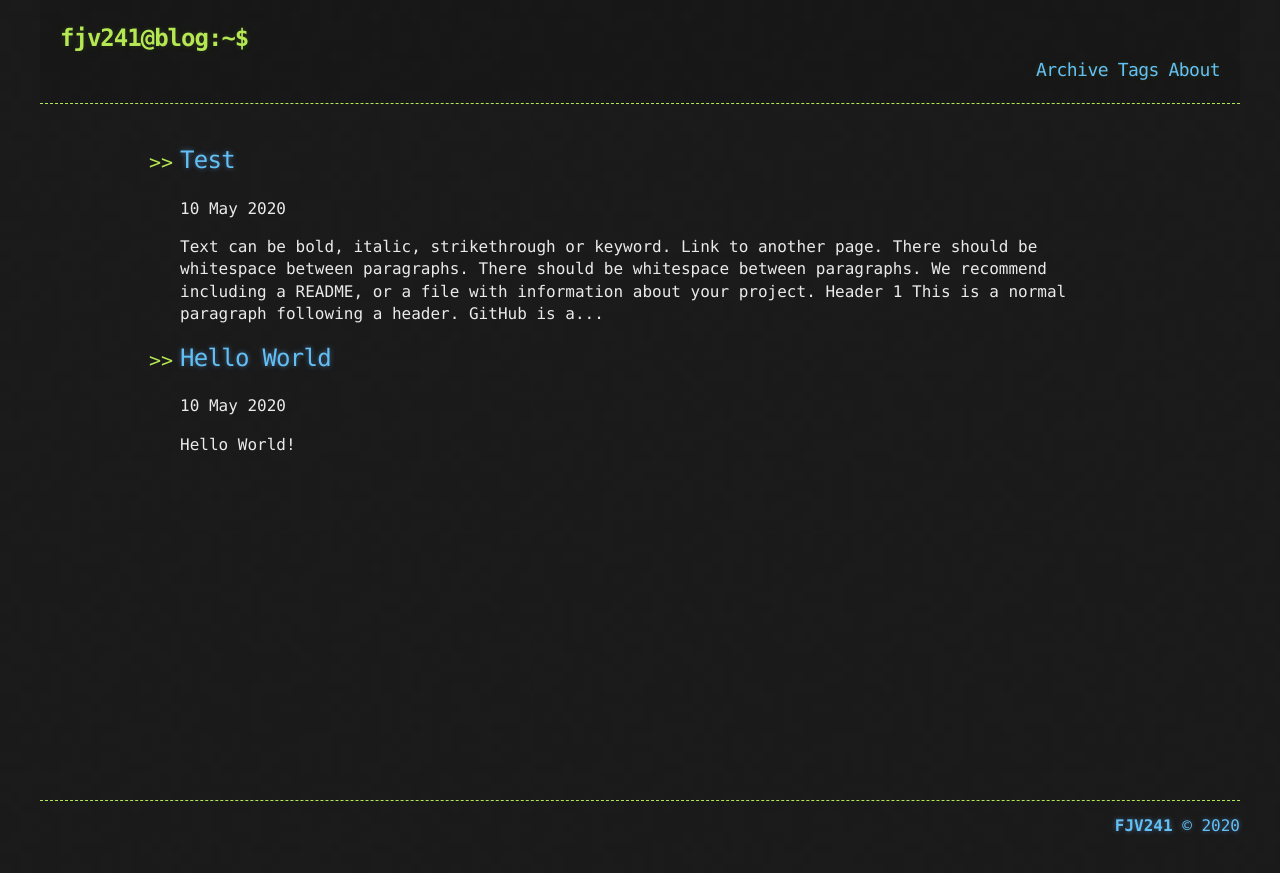
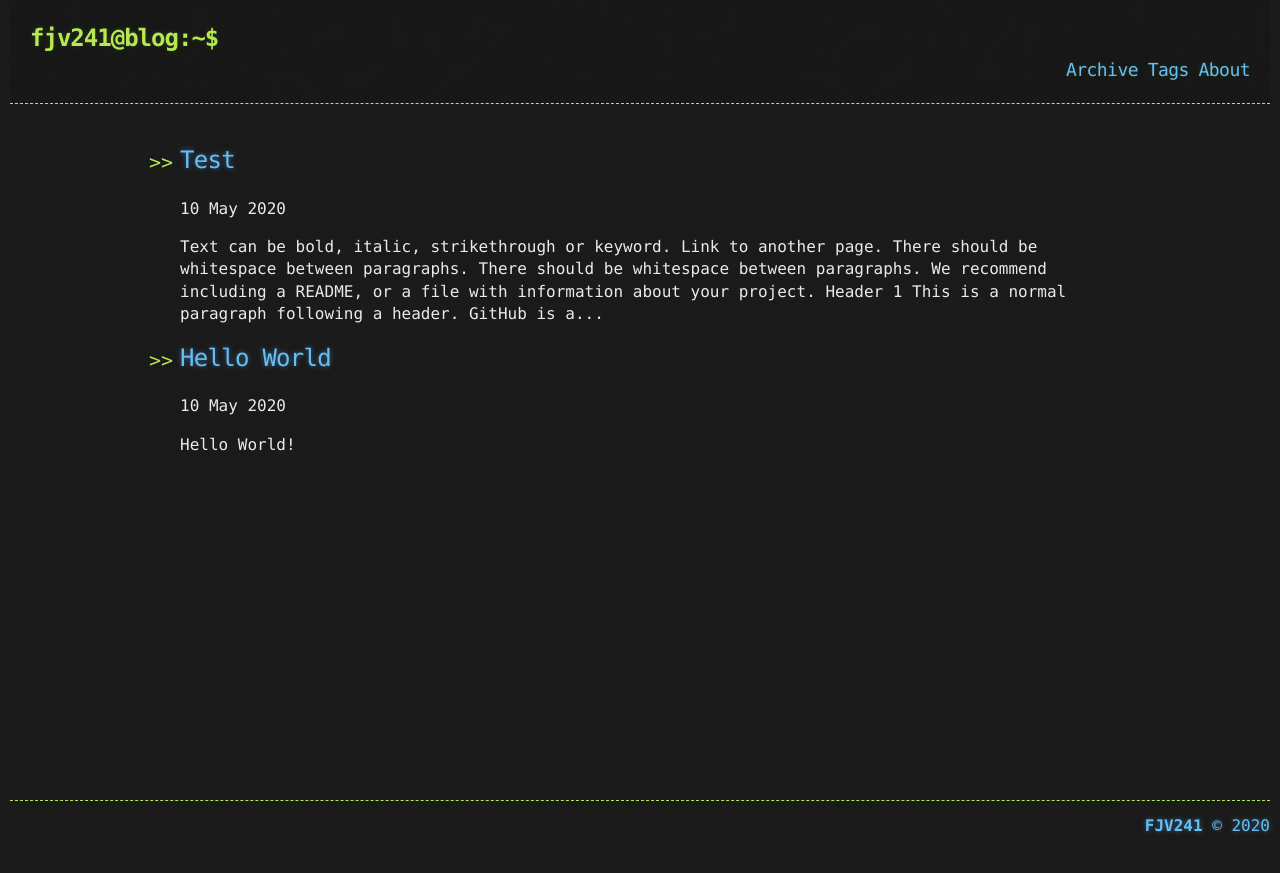
Before and after one commit to FJV241/fjv241.github.io, a Jekyll site: the page built from index.html, in a window 1280 px wide. Shown: the top 873 px of the page. Built offline with Jekyll 4.4.1, drawn with Linux system fonts in a browser that asks for light colours; the list of posts is cut into pages by our own code.

Commit message:
Update base.scss

```diff
--- a/_sass/base.scss
+++ b/_sass/base.scss
@@ -53,7 +53,7 @@ header {
   background: rgba(0, 0, 0, 0.1);
   border-bottom: 1px dashed $conifer;
   padding: 20px;
-  margin: 0 40px 40px 40px;
+  margin: 0 10px 40px 10px;
 }
 
 .header-links {
@@ -272,8 +272,8 @@ footer {
   height: 50px;
   line-height: 50px;
   text-align: right;
-  margin-right: 40px;
-  margin-left: 40px;
+  margin-right: 10px;
+  margin-left: 10px;
   border-top: 1px dashed $conifer;
 }
 
```
